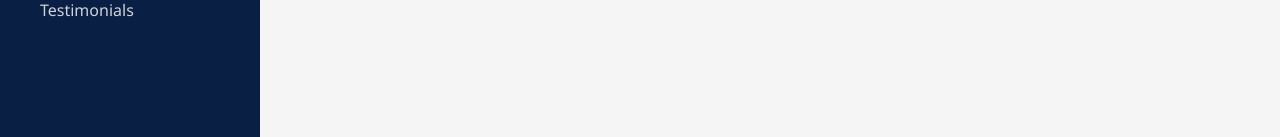
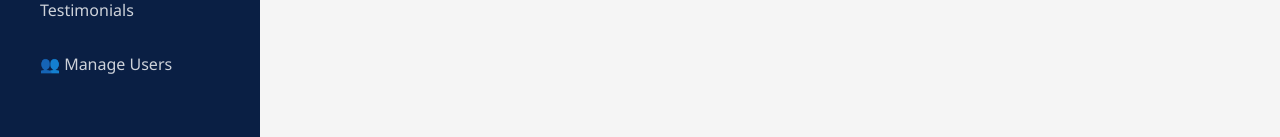
Before and after one commit to Najaf-14/Truck-Dispatching, a React (Vite) app: page /admin in a window 1280 px wide. Shown: the part 243-380 px from the top of the page. Built offline with nearby package versions, Linux system fonts and the light colour scheme; sample sign-in values are in the browser's storage.

Commit message:
Manage User Componenet Added

```diff
--- a/src/Admin/AdminLayout.jsx
+++ b/src/Admin/AdminLayout.jsx
@@ -21,6 +21,10 @@ const AdminLayout = () => {
           <Link to="/admin/testimonials" className="admin-nav-link">
             &#x2B50; Manage Testimonials
           </Link>
+
+          <Link to="/admin/manageUsers" className="admin-nav-link">
+            &#128101; Manage Users
+          </Link>
         </nav>
       </aside>
       <main className="admin-content">
```
